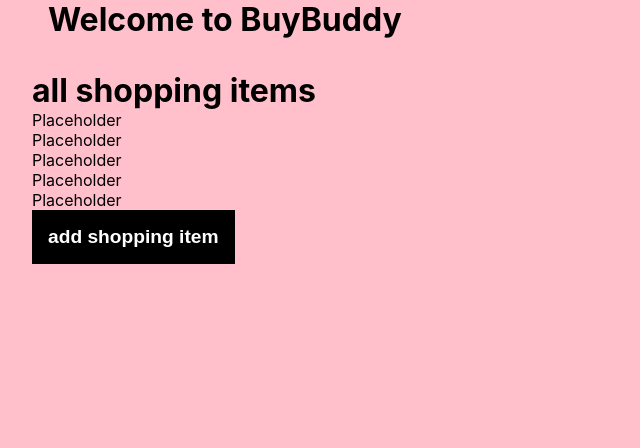
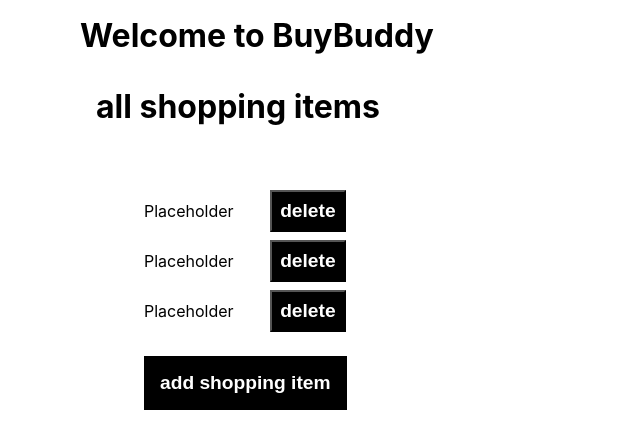
Before and after one commit to nicmart-dev/buy-buddy, a React (Create React App) app in the folder client/: page / in a window 1280 px wide. Shown: the top 448 px of the page, without its empty margins (0-640 px from the left). Built offline with nearby package versions, Linux system fonts and the light colour scheme.

Commit message:
Added template html and scss to App files

```diff
--- a/client/src/App.js
+++ b/client/src/App.jsx
@@ -2,6 +2,8 @@ import logo from './logo.svg';
 import './App.scss';
 
 function App() {
+
+
   return (
     <div className="App">
       <header className="App-header">
@@ -13,11 +15,9 @@ function App() {
 
         <h2 className="list__subtitle">all shopping items</h2>
         <ul className="list__items">
-          <li>Placeholder</li>
-          <li>Placeholder</li>
-          <li>Placeholder</li>
-          <li>Placeholder</li>
-          <li>Placeholder</li>
+          <li>Placeholder <button className="list__delete">delete</button></li>
+          <li>Placeholder <button className="list__delete">delete</button></li>
+          <li>Placeholder <button className="list__delete">delete</button></li>
 
         </ul>
 
--- a/client/src/App.scss
+++ b/client/src/App.scss
@@ -8,28 +8,35 @@
 
 
 body {
-  background-color:pink;
+  background-color: white;
 }
 
 .list {
 
+  &__container {
+    margin-left:3rem;
+  }
 
   &__title{
+    padding-top:1rem;
     font-size:2rem;
     padding-bottom:1rem;
-    margin-left:3rem;
+    margin-left:2rem;
   }
 
   &__subtitle {
     padding-top: 1rem;
     font-size:2rem;
-    margin-left:2rem;
+    margin-left:3rem;
+    margin-bottom:3rem;
   }
 
 
   &__items {
-    margin-left:2rem;
+    margin-left:6rem;
     list-style: none;
+    padding-top:1rem;
+    padding-bottom: 1rem;
   }
 
   &__button {
@@ -38,8 +45,19 @@ body {
     font-weight:bold;
     font-size:1.2rem;
     padding: 1rem;
-    margin-left:2rem;
+    margin-left:6rem;
     border:none;
   }
 
+  &__delete {
+    // display: none;
+    background-color:black;
+    color: white;
+    font-weight:bold;
+    font-size:1.2rem;
+    padding: 0.5rem;
+    margin-bottom:0.5rem;
+    margin-left:2rem;
+  }
+
 }
```
